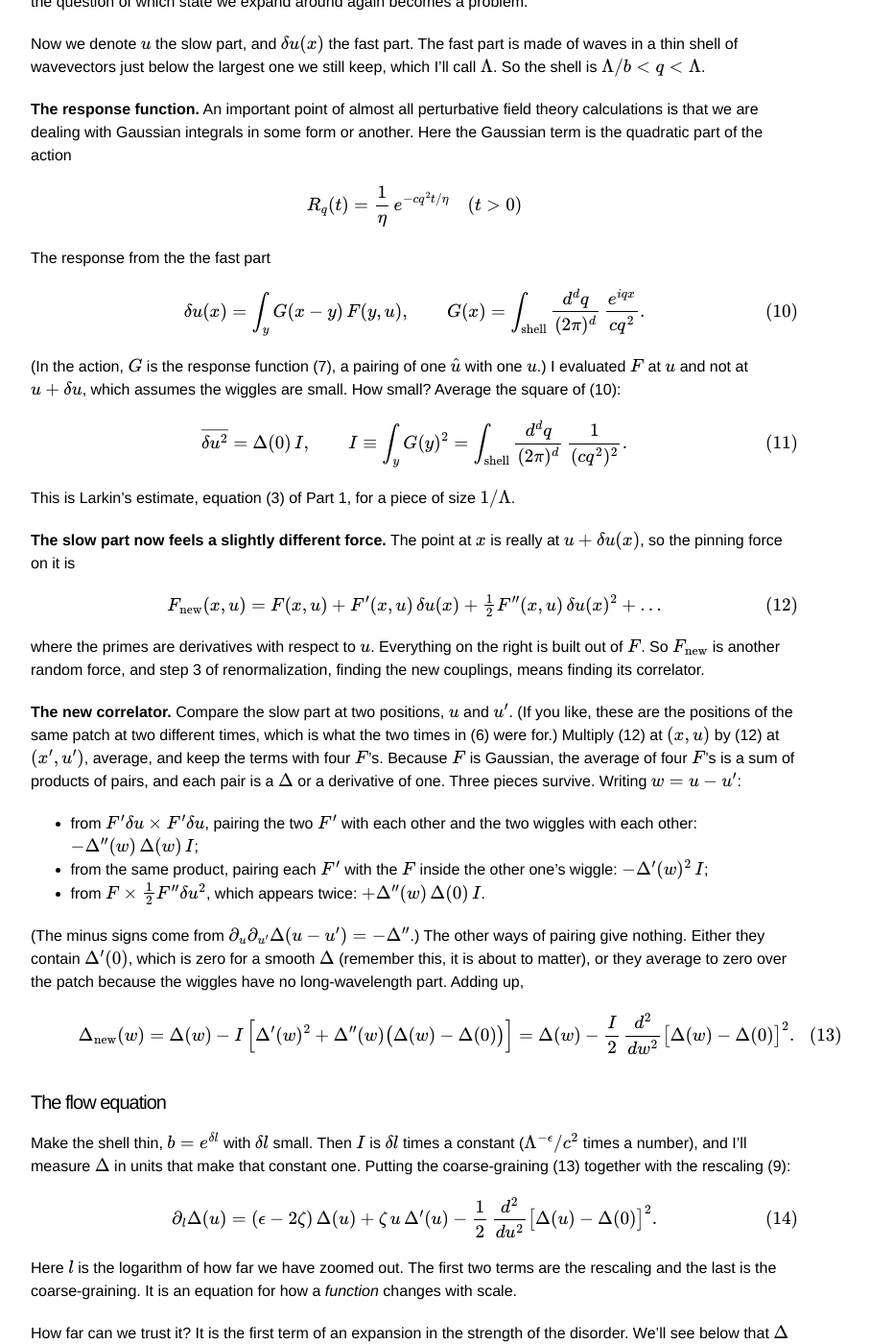
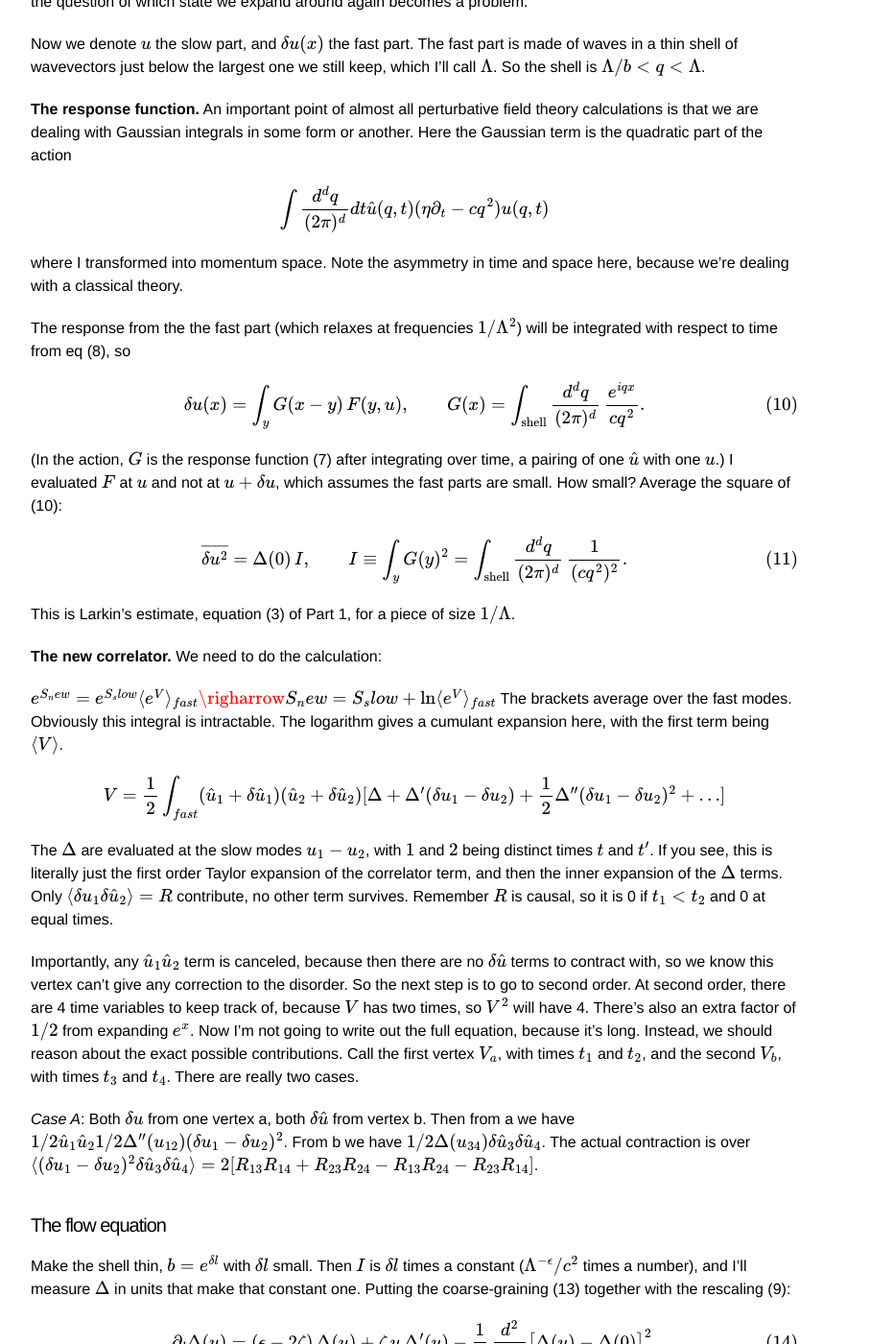
Before and after one commit to mohashei/mohashei.github.io, a Jekyll site: the page built from _posts/2026-11-15-renormalization-of-functions.markdown, in a window 1280 px wide and 1400 px high, scrolled down 6082 px. Shown: the whole window at 96% size, without its empty margins (208-1115 px from the left). Built offline with Jekyll 4.4.1, drawn with Linux system fonts in a browser that asks for light colours; formulas are drawn with MathJax 3.

Commit message:
Revise response function and correlator calculations
Updated the response function and correlator calculations, clarifying assumptions and integrating terms. Adjusted equations for clarity and accuracy in perturbative field theory context.

```diff
--- a/_posts/2026-11-15-renormalization-of-functions.markdown
+++ b/_posts/2026-11-15-renormalization-of-functions.markdown
@@ -188,17 +188,19 @@ Now we denote $$u$$ the slow part, and $$\delta u(x)$$ the fast part. The fast p
 **The response function.** An important point of almost all perturbative field theory calculations is that we are dealing with Gaussian integrals in some form or another. Here the Gaussian term is the quadratic part of the action
 
 $$
-R_q(t)=\frac1\eta\,e^{-cq^2t/\eta}\quad(t>0)
+\int \frac{d^dq}{(2\pi)^d}dt \hat{u}(q, t)(\eta \partial_t - cq^2)u(q, t)
 $$
 
-The response from the the fast part
+where I transformed into momentum space. Note the asymmetry in time and space here, because we're dealing with a classical theory.
+
+The response from the the fast part (which relaxes at frequencies $$1/\Lambda^2$$) will be integrated with respect to time from eq (8), so
 
 $$
 \delta u(x)=\int_yG(x-y)\,F(y,u),\qquad G(x)=\int_{\rm shell}\frac{d^dq}{(2\pi)^d}\,\frac{e^{iqx}}{cq^2}.
 \tag{10}
 $$
 
-(In the action, $$G$$ is the response function (7), a pairing of one $$\hat u$$ with one $$u$$.) I evaluated $$F$$ at $$u$$ and not at $$u+\delta u$$, which assumes the wiggles are small. How small? Average the square of (10):
+(In the action, $$G$$ is the response function (7) after integrating over time, a pairing of one $$\hat u$$ with one $$u$$.) I evaluated $$F$$ at $$u$$ and not at $$u+\delta u$$, which assumes the fast parts are small. How small? Average the square of (10):
 
 $$
 \overline{\delta u^2}=\Delta(0)\,I,\qquad I\equiv\int_yG(y)^2=\int_{\rm shell}\frac{d^dq}{(2\pi)^d}\,\frac{1}{(cq^2)^2}.
@@ -207,28 +209,23 @@ $$
 
 This is Larkin's estimate, equation (3) of Part 1, for a piece of size $$1/\Lambda$$.
 
-**The slow part now feels a slightly different force.** The point at $$x$$ is really at $$u+\delta u(x)$$, so the pinning force on it is
+**The new correlator.** We need to do the calculation:
 
 $$
-F_{\rm new}(x,u)=F(x,u)+F'(x,u)\,\delta u(x)+\tfrac12F''(x,u)\,\delta u(x)^2+\dots
-\tag{12}
+e^{S_new} = e^{S_slow}\langle e^V\rangle_{fast} \righarrow S_new = S_slow + \ln\langle e^V\rangle_{fast}
+\tag{13}
+$$
+The brackets average over the fast modes. Obviously this integral is intractable. The logarithm gives a cumulant expansion here, with the first term being $$\langle V\rangle$$.
+
+$$
+V = \frac{1}{2}\int_{fast} (\hat{u}_1+\delta\hat{u}_1)(\hat{u}_2+\delta\hat{u}_2)[\Delta+ \Delta'(\delta u_1 - \delta u_2) + \frac{1}{2}\Delta''(\delta u_1 - \delta u_2)^2 + \ldots]
 $$
 
-where the primes are derivatives with respect to $$u$$. Everything on the right is built out of $$F$$. So $$F_{\rm new}$$ is another random force, and step 3 of renormalization, finding the new couplings, means finding its correlator.
+The $$\Delta$$ are evaluated at the slow modes $$u_1 - u_2$$, with $$1$$ and $$2$$ being distinct times $$t$$ and $$t'$$. If you see, this is literally just the first order Taylor expansion of the correlator term, and then the inner expansion of the $$\Delta$$ terms. Only $$\langle\delta u_1 \delta\hat{u}_2\rangle = R$$ contribute, no other term survives. Remember $$R$$ is causal, so it is 0 if $$t_1 < t_2$$ and 0 at equal times.
 
-**The new correlator.** Compare the slow part at two positions, $$u$$ and $$u'$$. (If you like, these are the positions of the same patch at two different times, which is what the two times in (6) were for.) Multiply (12) at $$(x,u)$$ by (12) at $$(x',u')$$, average, and keep the terms with four $$F$$'s. Because $$F$$ is Gaussian, the average of four $$F$$'s is a sum of products of pairs, and each pair is a $$\Delta$$ or a derivative of one. Three pieces survive. Writing $$w=u-u'$$:
+Importantly, any $$\hat{u}_1\hat{u}_2$$ term is canceled, because then there are no $$\delta\hat{u}$$ terms to contract with, so we know this vertex can't give any correction to the disorder. So the next step is to go to second order. At second order, there are 4 time variables to keep track of, because $$V$$ has two times, so $$V^2$$ will have 4. There's also an extra factor of $$1/2$$ from expanding $$e^x$$. Now I'm not going to write out the full equation, because it's long. Instead, we should reason about the exact possible contributions. Call the first vertex $$V_a$$, with times $$t_1$$ and $$t_2$$, and the second $$V_b$$, with times $$t_3$$ and $$t_4$$. There are really two cases.
 
-- from $$F'\delta u\times F'\delta u$$, pairing the two $$F'$$ with each other and the two wiggles with each other: $$-\Delta''(w)\,\Delta(w)\,I$$;
-- from the same product, pairing each $$F'$$ with the $$F$$ inside the other one's wiggle: $$-\Delta'(w)^2\,I$$;
-- from $$F\times\tfrac12F''\delta u^2$$, which appears twice: $$+\Delta''(w)\,\Delta(0)\,I$$.
-
-(The minus signs come from $$\partial_u\partial_{u'}\Delta(u-u')=-\Delta''$$.) The other ways of pairing give nothing. Either they contain $$\Delta'(0)$$, which is zero for a smooth $$\Delta$$ (remember this, it is about to matter), or they average to zero over the patch because the wiggles have no long-wavelength part. Adding up,
-
-$$
-\Delta_{\rm new}(w)=\Delta(w)-I\,\Big[\Delta'(w)^2+\Delta''(w)\big(\Delta(w)-\Delta(0)\big)\Big]
-=\Delta(w)-\frac{I}{2}\,\frac{d^2}{dw^2}\big[\Delta(w)-\Delta(0)\big]^2 .
-\tag{13}
-$$
+*Case A*: Both $$\delta u$$ from one vertex a, both $$\delta\hat{u}$$ from vertex b. Then from a we have $$1/2 \hat{u}_1\hat{u}_2 1/2\Delta''(u_{12})(\delta u_1 - \delta u_2)^2$$. From b we have $$1/2\Delta(u_{34})\delta\hat{u}_3\delta\hat{u}_4$$. The actual contraction is over $$\langle (\delta u_1 - \delta u_2)^2\delta\hat{u}_3\delta\hat{u}_4\rangle = 2[R_{13}R_{14} + R_{23}R_{24} - R_{13}R_{24} - R_{23}R_{14}]$$.
 
 #### The flow equation
 
```
